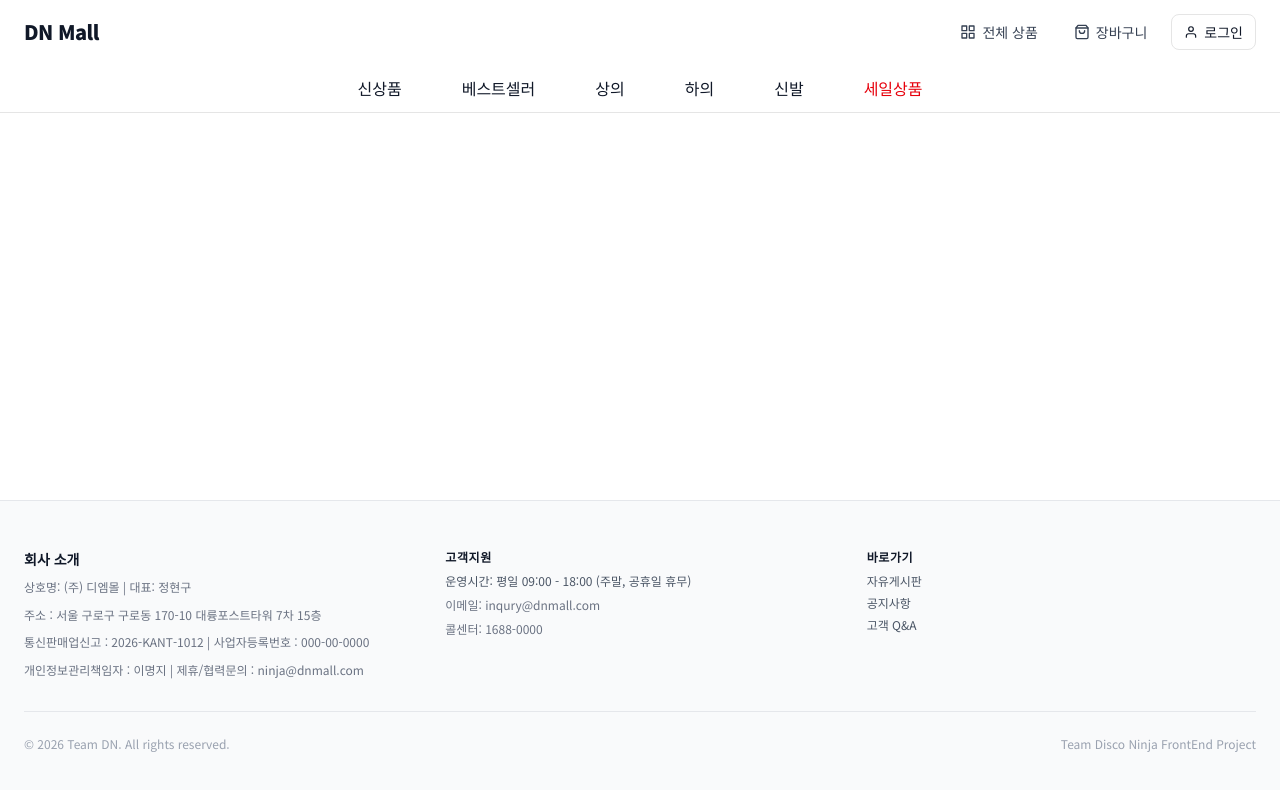
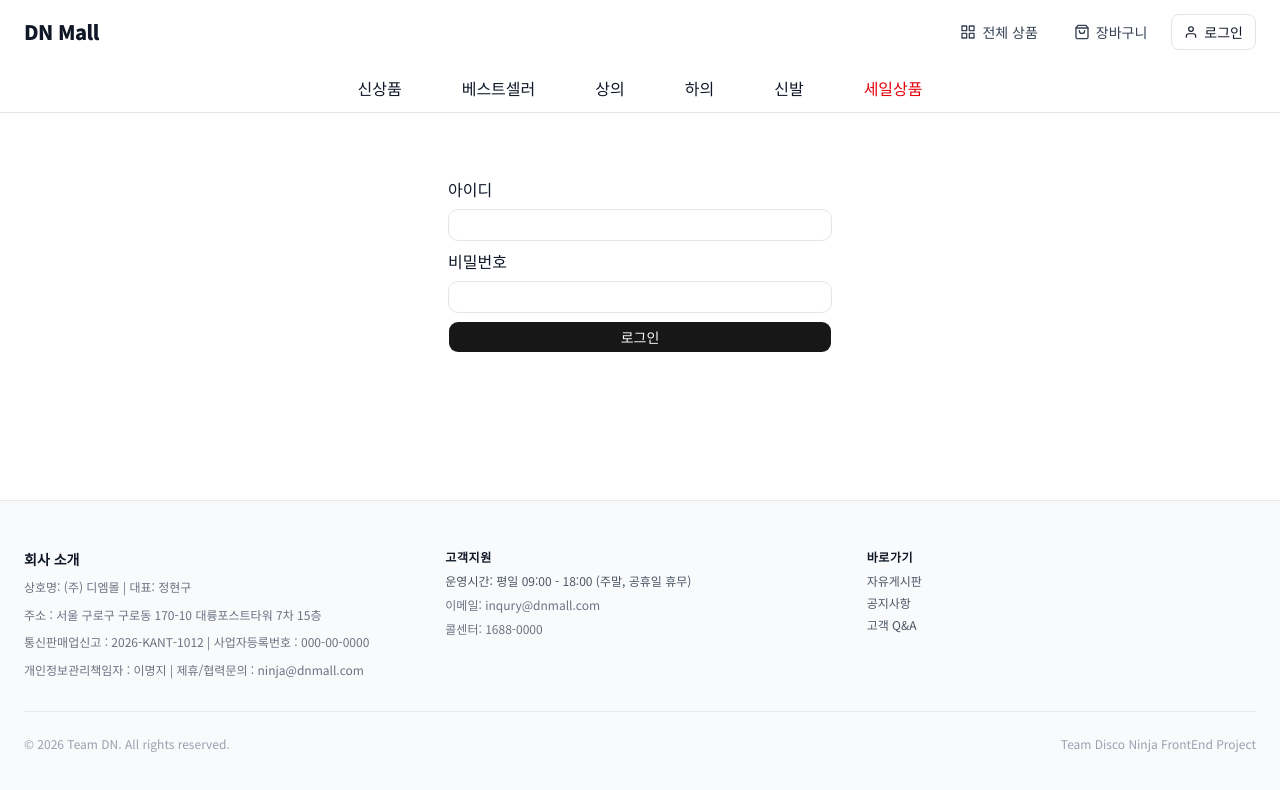
Before and after one commit to mjlee0914/FE-project-teamD, a Next.js app: page /login in a window 1280 px wide. Shown: the top 790 px of the page. Built offline with nearby package versions, Linux system fonts and the light colour scheme.

Commit message:
feat: 로그인 폼 화면 추가

```diff
--- a/app/(shop)/(auth)/login/page.tsx
+++ b/app/(shop)/(auth)/login/page.tsx
@@ -1,3 +1,5 @@
+import LoginForm from '@/domains/auth/components/LoginForm';
+
 export default function Page() {
-    return null;
+    return <LoginForm />;
 }
--- /dev/null
+++ b/domains/auth/components/LoginForm.tsx
@@ -0,0 +1,16 @@
+'use client';
+
+import { Input } from '@/shared/components/ui/input';
+import { Button } from '@/shared/components/ui/button';
+
+export default function LoginForm() {
+    return (
+        <form className="mx-auto flex max-w-sm flex-col gap-2 py-16">
+            <label htmlFor="loginId">아이디</label>
+            <Input id="loginId" name="loginId" />
+            <label htmlFor="password">비밀번호</label>
+            <Input id="password" name="password" type="password" />
+            <Button type="submit">로그인</Button>
+        </form>
+    );
+}
```
